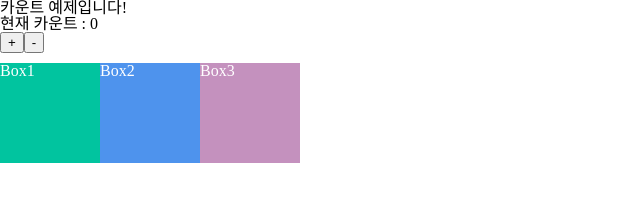
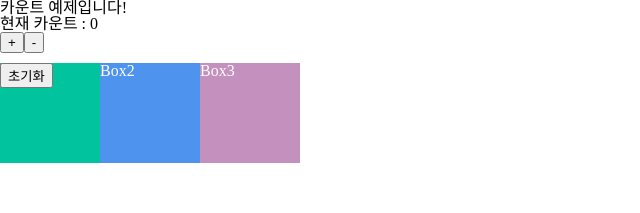
Before and after one commit to ddoddiworld/React_study, a React (Create React App) app in the folder week-2/: page / in a window 1280 px wide. Shown: the top 213 px of the page, without its empty margins (0-640 px from the left). Built offline with nearby package versions, Linux system fonts and the light colour scheme.

Commit message:
useCallback

```diff
--- a/week-2/src/App.jsx
+++ b/week-2/src/App.jsx
@@ -1,4 +1,4 @@
-import React from 'react'
+import React, { useCallback } from 'react'
 import { useState } from 'react'
 import Box1 from './components/Box1'
 import Box2 from './components/Box2'
@@ -7,7 +7,7 @@ import Box3 from './components/Box3'
 
 function App() {
   console.log('App 랜더링');
-  const [count, setCount]= useState(0)
+  const [count, setCount]= useState(0);
 
   // 1증가
   const plus = () => {
@@ -19,6 +19,13 @@ function App() {
     setCount(count - 1)
   }
 
+  // 초기화
+  // 함수도 객체기 때문에
+  const reset = useCallback(() => {
+    console.log(`${count}에서 0으로 변경되었습니다.`); // 0에서 0으로 변경되었습니다.
+    setCount(0);
+  }, [count]); // dependency array
+
     return (
       <>
         <h3>카운트 예제입니다!</h3>
@@ -27,7 +34,7 @@ function App() {
         <button onClick={minus}>-</button>
 
         <div style={{display:'flex', marginTop:'10px'}}>
-          <Box1></Box1>
+          <Box1 reset={reset}></Box1>
           <Box2></Box2>
           <Box3></Box3>
         </div>
--- a/week-2/src/components/Box1.jsx
+++ b/week-2/src/components/Box1.jsx
@@ -1,11 +1,11 @@
 import React from 'react'
 
-function Box1() {
+function Box1({reset}) {
   console.log('Box1 랜더링');
   const style = {width:'100px',height:'100px',backgroundColor:'#01c49f',color:'#fff'}
 
   return (
-    <div style={style}>Box1</div>
+    <div style={style}><button onClick={()=>{reset()}}>초기화</button></div>
   )
 }
 
```
